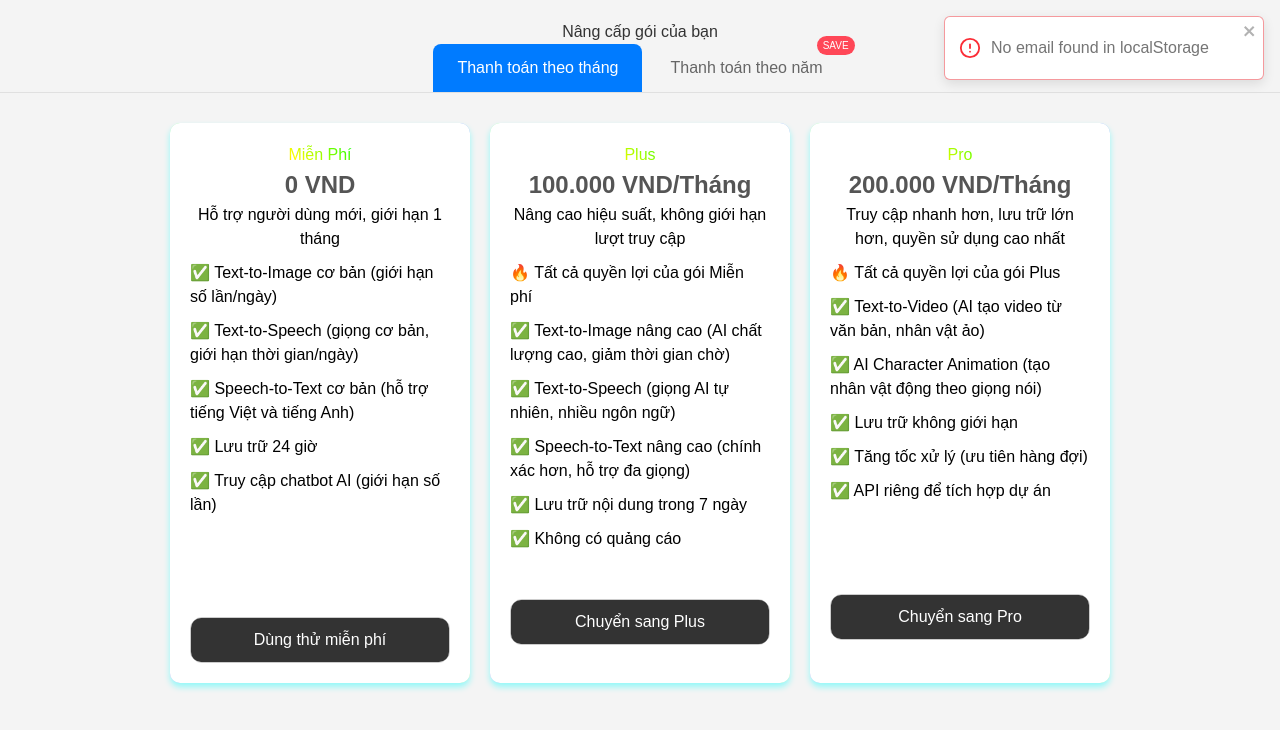
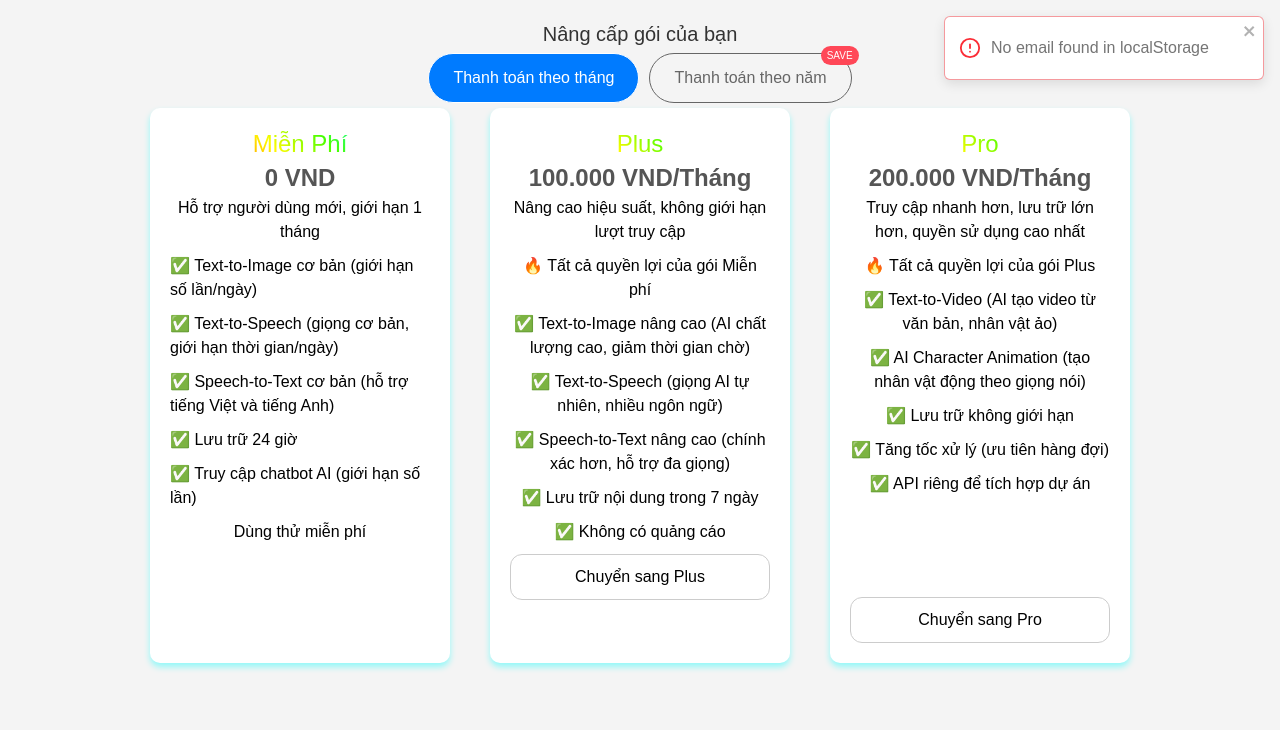
Before and after one commit to vobao-xD/NT208__Project__Text-to-everything, a React (Vite) app: page /advanced in a window 1280 px wide. Shown: the top 730 px of the page. Built offline with nearby package versions, Linux system fonts and the light colour scheme; a web font is replaced by a local one.

Commit message:
ô nào cho tui mượn gpt để sửa cái button ở trang advanced với

```diff
--- a/src/Advanced.css
+++ b/src/Advanced.css
@@ -38,7 +38,6 @@ h1 {
     bottom: -2px;
     z-index: -1;
     border-radius: 12px;
-    background: linear-gradient(45deg, #ff00ff, #ff7300, #fffb00, #48ff00, #00ffd5, #002bff);
     filter: blur(10px);
     opacity: 0.8;
     transition: opacity 0.3s ease-in-out;
@@ -57,22 +56,17 @@ h1 {
     color: #555;
 }
 
-ul {
-    list-style: none;
-    padding: 0;
-    text-align: left;
-}
+
 
 li {
     margin: 10px 0;
 }
 .btn {
     width: 100%;
-    margin-top: 50px;
-    padding: 15px 40px;
+
     border: none;
     outline: none;
-    color: #FFF;
+    color: #000;
     cursor: pointer;
     position: relative;
     z-index: 0;
@@ -84,7 +78,6 @@ li {
     position: absolute;
     width: 100%;
     height: 100%;
-    background-color: #333;
     left: 0;
     top: 0;
     border-radius: 10px;
@@ -96,11 +89,7 @@ li {
   }
 .btn::before {
     content: "";
-    background: linear-gradient(
-      45deg,
-      #FF0000, #FF7300, #FFFB00, #48FF00,
-      #00FFD5, #002BFF, #FF00C8, #FF0000
-    );
+    background: linear-gradient(45deg, #ff00ff, #ff7300, #fffb00, #48ff00, #00ffd5, #002bff);
     position: absolute;
     top: -2px;
     left: -2px;
@@ -115,26 +104,21 @@ li {
     opacity: 0;
   }
 .btn:hover::before {
-    opacity: 1;
-  }
-.btn:active:after {
-    background: transparent;
+    opacity: 0.5;
   }
 
-  .btn:active {
-    color: #000;
-    font-weight: bold;
-  }
 h2{
     background: linear-gradient(45deg, #ff00ff, #ff7300, #fffb00, #48ff00, #00ffd5, #002bff);
     -webkit-background-clip: text;
     -webkit-text-fill-color: transparent;
 }
 .btn.disabled-btn::after {
+  border: #000;
   background-color: white !important; /* nền trắng */
 }
 
 .btn.disabled-btn {
+  border: #000;
   color: black !important; /* chữ đen */
 }
 
--- a/src/pages/Advanced.jsx
+++ b/src/pages/Advanced.jsx
@@ -228,45 +228,34 @@ const Advanced = () => {
         }
         }}
           />
-      <h1>Nâng cấp gói của bạn</h1>
+      <section class="py-16 px-4 text-center place-items-center">
+      <h1 className='text-xl font-bold mb-8'>Nâng cấp gói của bạn</h1>
 
       {/* Tab Navigation */}
-      <div className="billing-tabs" style={{
-        display: 'flex',
-        justifyContent: 'center',
-        marginBottom: '30px',
-        borderBottom: '1px solid #e0e0e0'
-      }}>
+      <div className="flex justify-center mb-10">
         <button
-          className={`tab-button ${activeTab === 'monthly' ? 'active' : ''}`}
+          className={`px-6 py-2 font-medium border text-blue-600 rounded-full active:bg-blue-600 active:text-white`}
           onClick={() => setActiveTab('monthly')}
           style={{
             padding: '12px 24px',
-            border: 'none',
             background: activeTab === 'monthly' ? '#007bff' : 'transparent',
             color: activeTab === 'monthly' ? 'white' : '#666',
             cursor: 'pointer',
-            borderRadius: '8px 8px 0 0',
-            fontSize: '16px',
-            fontWeight: '500',
-            marginRight: '4px'
+            margin: '5px'
           }}
         >
           Thanh toán theo tháng
         </button>
         <button
-          className={`tab-button ${activeTab === 'yearly' ? 'active' : ''}`}
+          className={`px-6 py-2 font-medium border text-blue-600 rounded-full active:bg-blue-600 active:text-white`}
           onClick={() => setActiveTab('yearly')}
           style={{
             padding: '12px 24px',
-            border: 'none',
             background: activeTab === 'yearly' ? '#007bff' : 'transparent',
             color: activeTab === 'yearly' ? 'white' : '#666',
             cursor: 'pointer',
-            borderRadius: '8px 8px 0 0',
-            fontSize: '16px',
-            fontWeight: '500',
-            position: 'relative'
+            position: 'relative',
+            margin: '5px'
           }}
         >
           Thanh toán theo năm
@@ -285,12 +274,14 @@ const Advanced = () => {
         </button>
       </div>
 
-      <div className="container">
-        <div className="plan free">
-          <h2>Miễn Phí</h2>
-          <p className="price">0 VND</p>
-          <p>Hỗ trợ người dùng mới, giới hạn 1 tháng</p>
-          <ul>
+      <div className="max-w-7xl mx-auto grid gap-10 sm:grid-cols-1 lg:grid-cols-3">
+        <div className="plan free bg-white rounded-2xl shadow-lg p-8 flex flex-col h-full">
+          <h2 className='text-2xl font-semibold mb-4'>Miễn Phí</h2>
+          <div className='font-bold mb-4'>
+            <p className="price">0 VND</p>
+            <p>Hỗ trợ người dùng mới, giới hạn 1 tháng</p>
+          </div>
+          <ul className="text-left space-y-2 mb-6">
             <li>✅ Text-to-Image cơ bản (giới hạn số lần/ngày)</li>
             <li>✅ Text-to-Speech (giọng cơ bản, giới hạn thời gian/ngày)</li>
             <li>✅ Speech-to-Text cơ bản (hỗ trợ tiếng Việt và tiếng Anh)</li>
@@ -299,9 +290,8 @@ const Advanced = () => {
           </ul>
           <button
             id="free-button"
-            className={`btn ${getButtonStatus('free').disabled ? 'disabled-btn' : ''}`}
+            className="mt-auto py-2 px-4 rounded-xl hover:bg-blue-700"
             style={{
-              marginTop: '100px',
               cursor: getButtonStatus('free').disabled ? 'not-allowed' : 'pointer',
               backgroundColor: getButtonStatus('free').disabled ? 'white' : '',
               color: getButtonStatus('free').disabled ? 'black' : ''
@@ -313,9 +303,9 @@ const Advanced = () => {
           </button>
         </div>
 
-        <div className="plan plus">
-          <h2>Plus</h2>
-          <div className="price-container">
+        <div className="plan plus bg-white rounded-2xl shadow-lg p-8 flex flex-col h-full">
+          <h2 className='text-2xl font-semibold mb-4'>Plus</h2>
+          <div className="font-bold mb-4">
             <p className="price">{pricing.plus.display}</p>
             {activeTab === 'yearly' && pricing.plus.original && (
               <>
@@ -349,9 +339,8 @@ const Advanced = () => {
           </ul>
           <button
             id="plus-button"
-            className={`btn upgrade ${getButtonStatus('plus').disabled ? 'disabled-btn' : ''}`}
+            className={`btn mt-auto py-2 px-4 rounded-xl`}
             style={{
-              marginTop: activeTab === 'yearly' ? '20px' : '48px',
               cursor: getButtonStatus('plus').disabled ? 'not-allowed' : 'pointer',
               backgroundColor: getButtonStatus('plus').disabled ? 'white' : getButtonStatus('plus').isUpgrade ? '#28a745' : '',
               color: getButtonStatus('plus').disabled ? 'black' : ''
@@ -363,9 +352,9 @@ const Advanced = () => {
           </button>
         </div>
 
-        <div className="plan pro">
-          <h2>Pro</h2>
-          <div className="price-container">
+        <div className="plan pro bg-white rounded-2xl shadow-lg p-8 flex flex-col h-full">
+          <h2 className='text-2xl font-semibold mb-4'>Pro</h2>
+          <div className="font-bold mb-4">
             <p className="price">{pricing.pro.display}</p>
             {activeTab === 'yearly' && pricing.pro.original && (
               <>
@@ -399,7 +388,7 @@ const Advanced = () => {
           </ul>
           <button
             id="pro-button"
-            className={`btn upgrade ${getButtonStatus('pro').disabled ? 'disabled-btn' : ''}`}
+            className={`btn mt-auto bg-blue-600 text-white py-2 px-4 rounded-xl`}
             style={{
               marginTop: activeTab === 'yearly' ? '63px' : '91px',
               cursor: getButtonStatus('pro').disabled ? 'not-allowed' : 'pointer',
@@ -413,6 +402,7 @@ const Advanced = () => {
           </button>
         </div>
       </div>
+      </section>
     </>
   );
 };
```
